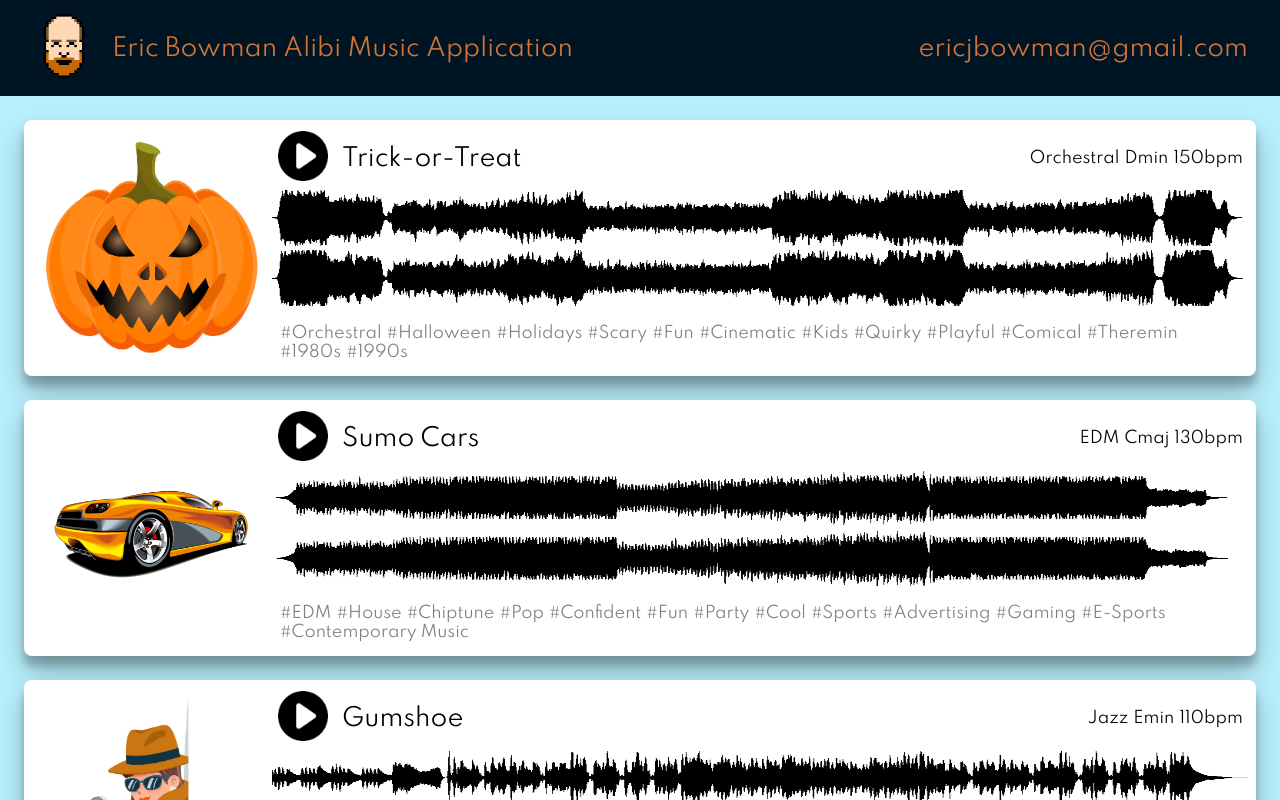
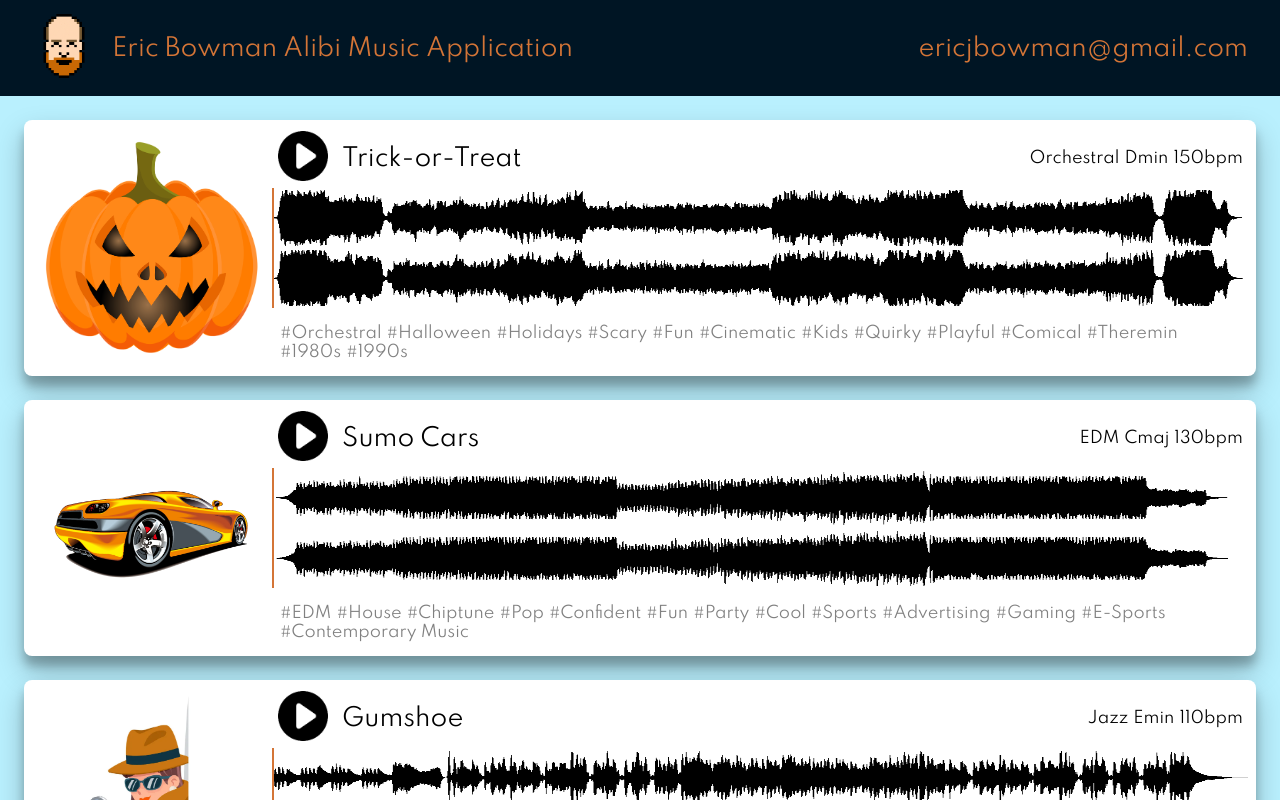
Before and after one commit to ericjbowman/MusicPortfolio, a React (Create React App) app: page /#/alibiapp in a window 1280 px wide. Shown: the top 800 px of the page. Built offline with nearby package versions, Linux system fonts and the light colour scheme; a web font is replaced by a local one.

Commit message:
use ticker instead of soudcloud style

```diff
--- a/src/styles/Track.css
+++ b/src/styles/Track.css
@@ -95,7 +95,9 @@
   height: 7.5em;
   z-index: 2;
   overflow: hidden;
-  backdrop-filter: invert(37%) sepia(80%) saturate(956%) hue-rotate(353deg) brightness(90%) contrast(89%);
+  border-right: 2px solid rgb(212, 117, 55);
+  /* backdrop-filter: invert(37%) sepia(80%) saturate(956%) hue-rotate(353deg) brightness(90%) contrast(89%); */
+  /* backdrop-filter: sepia(50%); */
 }
 
 .track-canvas-unplayed-portion {
```
Also changed, not shown: 1 other file (tests, documents, lock files or other folders).
